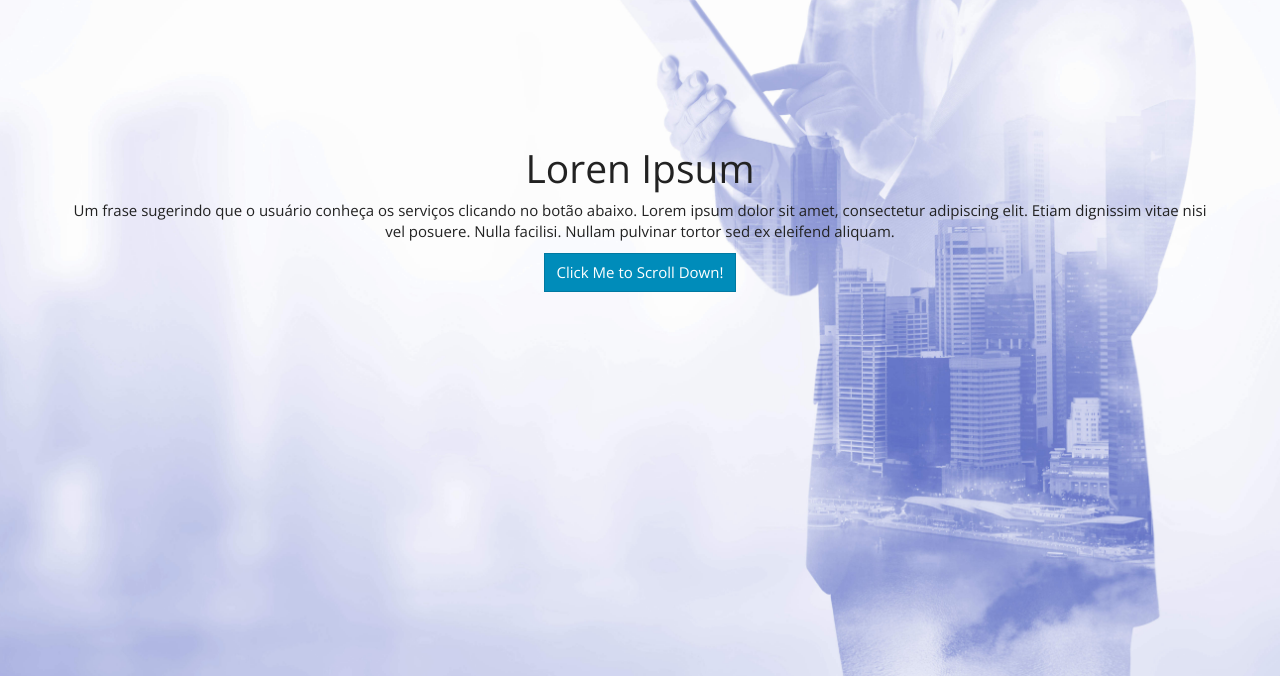
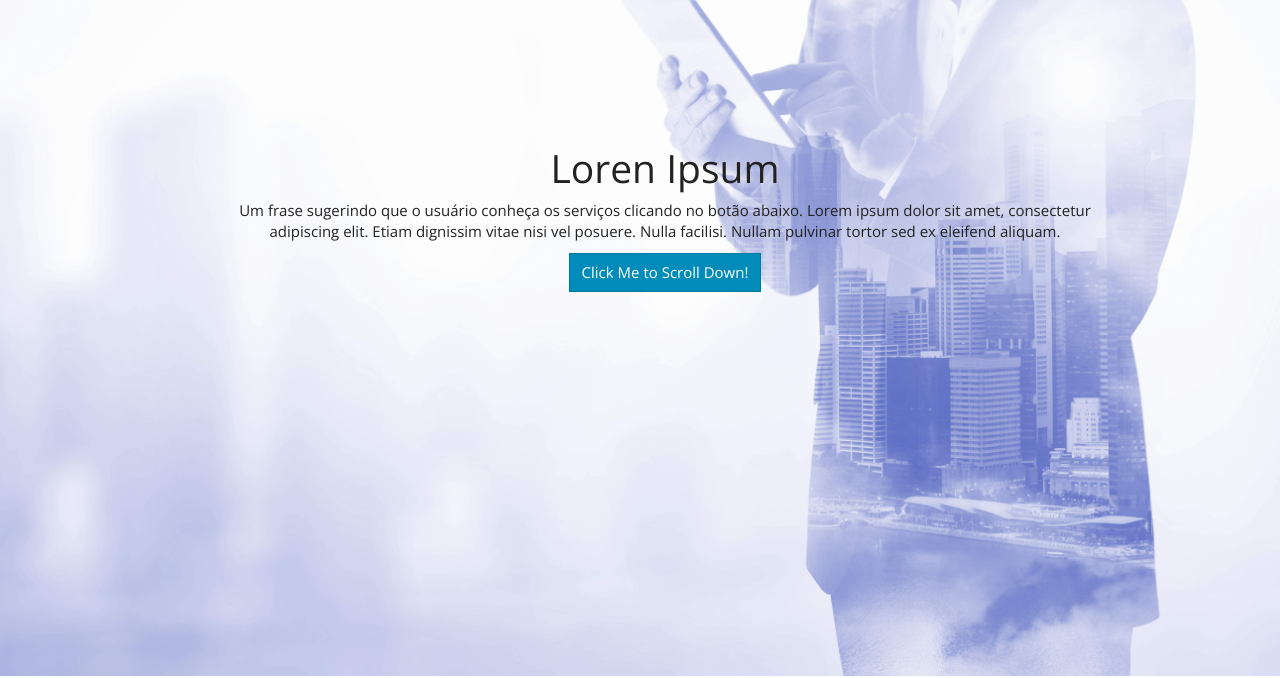
Before and after one commit to jp-mr/machadoasscontabil, a plain HTML site: page index.html in a window 1280 px wide. Shown: the part 124-802 px from the top of the page. Drawn offline with nearby package versions, Linux system fonts and the light colour scheme.

Commit message:
ajuste na altura do botão e texto na intro-section

```diff
--- a/css/custom.css
+++ b/css/custom.css
@@ -191,7 +191,7 @@ hr {
 
 .intro-section {
     height: 100%;
-    padding-top: 100px;
+    padding-top: 35px;
     text-align: center;
 }
 
@@ -308,6 +308,22 @@ hr {
   }
 }
 
+/* Small devices (tablets, 600px and up) */
+@media (min-width: 600px) {
+
+  .intro-section {
+    padding-top: 0px;
+  }
+
+  .img-background {
+    padding-top: 250px;
+    padding-left: 50px;
+    padding-right: 50px;
+  }
+
+}
+
+
 /* Small devices (tablets, 768px and up) */
 @media (min-width: 768px) {
 
@@ -334,13 +350,10 @@ hr {
     border-color: transparent;
   }
 
-  .intro-section {
-    padding-top: 0px;
+  .img-background {
+    padding-top: 380px;
   }
 
-  .img-background {
-    padding-top: 250px;
-  }
 
   h2 {
     margin-top: 46px;
@@ -363,8 +376,32 @@ hr {
 }
 
 
-/* Medium devices (desktops, 980px and up) */
+/* Medium devices (tablets, 980px and up) */
 @media (min-width: 980px) {
+
+  .img-background {
+    padding-top: 420px;
+    padding-left: 80px;
+    padding-right: 80px;
+  }
+
+}
+
+/* Medium devices (desktops, 1024px and up) */
+@media (min-width: 1024px) {
+
+  .img-background {
+    padding-top: 200px;
+  }
+
+}
+
+/* Medium devices (desktops, width 1024px and height 768) */
+@media (min-width: 1024px) and (min-height: 768px) {
+
+  .img-background {
+    padding-top: 250px;
+  }
 
 }
 
@@ -381,10 +418,34 @@ hr {
     margin: 5px 0px 0px 10px;
   }
 
+  .img-background {
+    padding-top: 250px;
+  }
 
+
+  .img-background .container {
+    padding-left: 150px;
+    padding-right: 150px;
+  }
 }
 
-/* Large devices (large desktops, 1200px and up) */
+/* Large devices (large desktops, 1900px and up) */
+@media (min-width: 1900px) {
+
+  .img-background {
+    padding-top: 350px;
+    padding-left: 80px;
+    padding-right: 80px;
+  }
+
+  .img-background .container {
+    padding-left: 150px;
+    padding-right: 150px;
+  }
+}
+
+
+/* Large devices (large desktops, 1200px and down) */
 @media (max-width: 1200px) {
 
   .container {
```
